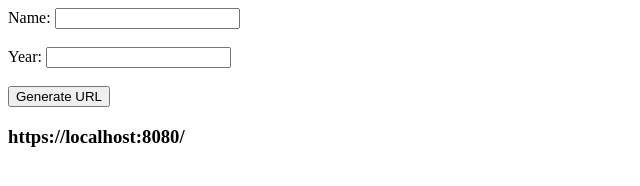
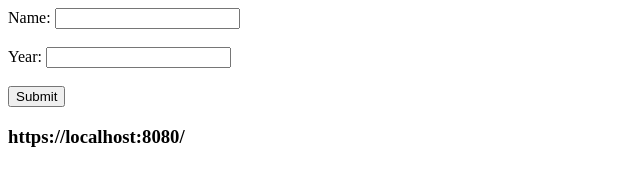
Before and after one commit to acciojob/sharable-urls-gomkalevaishnavi, a website: page main.html in a window 1280 px wide. Shown: the whole page, without its empty margins (0-640 px from the left). Drawn offline with Linux system fonts and the light colour scheme.

Commit message:
created a submission

```diff
--- a/main.html
+++ b/main.html
@@ -10,7 +10,7 @@
 
 	  <input type="number" id="year" name ="year">
 		  <br> <br>
-		  <input type="submit" id="button" value="Generate URL">
+		  <input type="submit" id="button" value="Submit">
 		  </form>
 	  <h3 id="url">https://localhost:8080/</h3>
 
```
